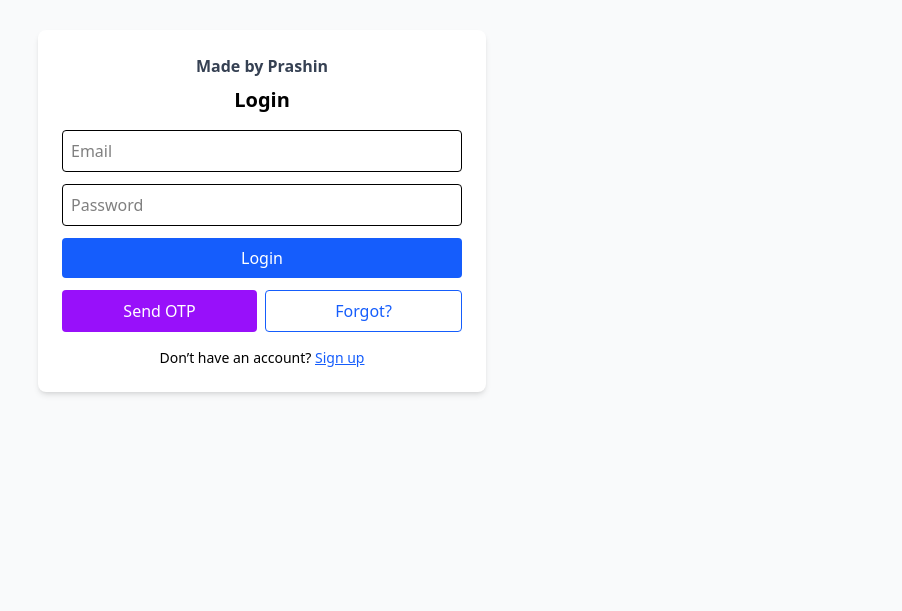
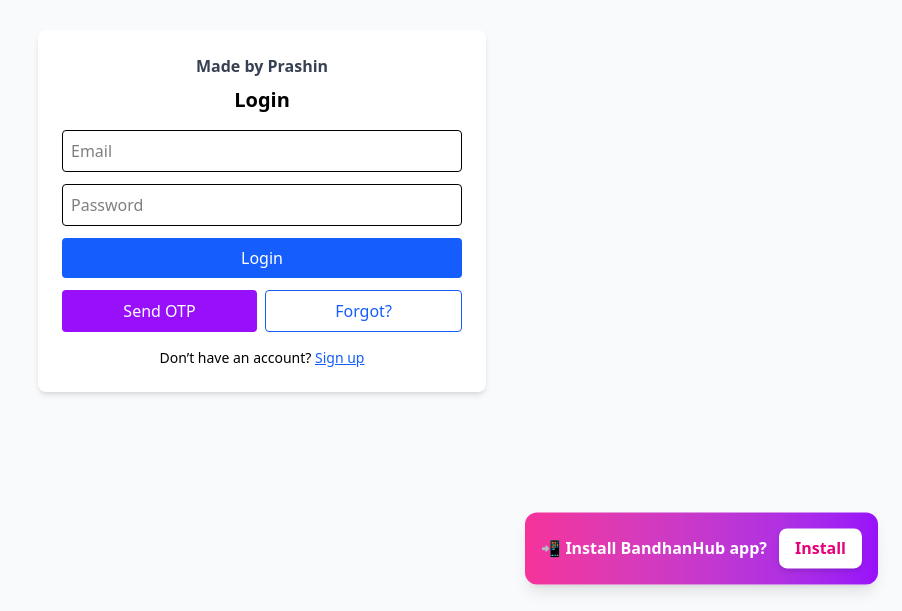
Before and after one commit to patties-eater/BandhanHub, a React (Vite) app: page / in a window 1280 px wide. Shown: the part 189-800 px from the top of the page, without its empty margins (378-1280 px from the left). Built offline with nearby package versions, Linux system fonts and the light colour scheme; no server answers.

Commit message:
added prashin

```diff
--- a/src/components/InstallPrompt.jsx
+++ b/src/components/InstallPrompt.jsx
@@ -44,11 +44,55 @@
 
 
 // src/components/InstallPrompt.jsx
+// import { useEffect, useState } from "react";
+
+// export default function InstallPrompt() {
+//   const [deferredPrompt, setDeferredPrompt] = useState(null);
+//   const [visible, setVisible] = useState(false);
+
+//   useEffect(() => {
+//     const handler = (e) => {
+//       e.preventDefault();
+//       setDeferredPrompt(e);
+//       setVisible(true);
+//     };
+//     window.addEventListener("beforeinstallprompt", handler);
+//     return () => window.removeEventListener("beforeinstallprompt", handler);
+//   }, []);
+
+//   const handleInstall = async () => {
+//     if (!deferredPrompt) return;
+//     deferredPrompt.prompt();
+//     const { outcome } = await deferredPrompt.userChoice;
+//     console.log("Install choice:", outcome);
+//     setDeferredPrompt(null);
+//     setVisible(false);
+//   };
+
+//   if (!visible) return null;
+
+//   return (
+//     <div className="fixed bottom-4 right-4 bg-white shadow-md p-3 rounded-lg flex items-center gap-2">
+//       <span>Install BandhanHub app?</span>
+//       <button
+//         onClick={handleInstall}
+//         className="bg-pink-500 text-white px-3 py-1 rounded"
+//       >
+//         Install
+//       </button>
+//     </div>
+//   );
+// }
+
+
+
+
+
 import { useEffect, useState } from "react";
 
 export default function InstallPrompt() {
   const [deferredPrompt, setDeferredPrompt] = useState(null);
-  const [visible, setVisible] = useState(false);
+  const [visible, setVisible] = useState(true); // 👈 always visible for testing
 
   useEffect(() => {
     const handler = (e) => {
@@ -61,7 +105,10 @@ export default function InstallPrompt() {
   }, []);
 
   const handleInstall = async () => {
-    if (!deferredPrompt) return;
+    if (!deferredPrompt) {
+      alert("Install prompt not supported right now, but button is visible.");
+      return;
+    }
     deferredPrompt.prompt();
     const { outcome } = await deferredPrompt.userChoice;
     console.log("Install choice:", outcome);
@@ -72,11 +119,11 @@ export default function InstallPrompt() {
   if (!visible) return null;
 
   return (
-    <div className="fixed bottom-4 right-4 bg-white shadow-md p-3 rounded-lg flex items-center gap-2">
-      <span>Install BandhanHub app?</span>
+    <div className="fixed bottom-6 right-6 bg-gradient-to-r from-pink-500 to-purple-600 text-white shadow-lg p-4 rounded-xl flex items-center gap-3 animate-bounce">
+      <span className="font-semibold">📲 Install BandhanHub app?</span>
       <button
         onClick={handleInstall}
-        className="bg-pink-500 text-white px-3 py-1 rounded"
+        className="bg-white text-pink-600 font-bold px-4 py-2 rounded-lg shadow-md transform transition hover:scale-110 hover:bg-gray-100"
       >
         Install
       </button>
```
